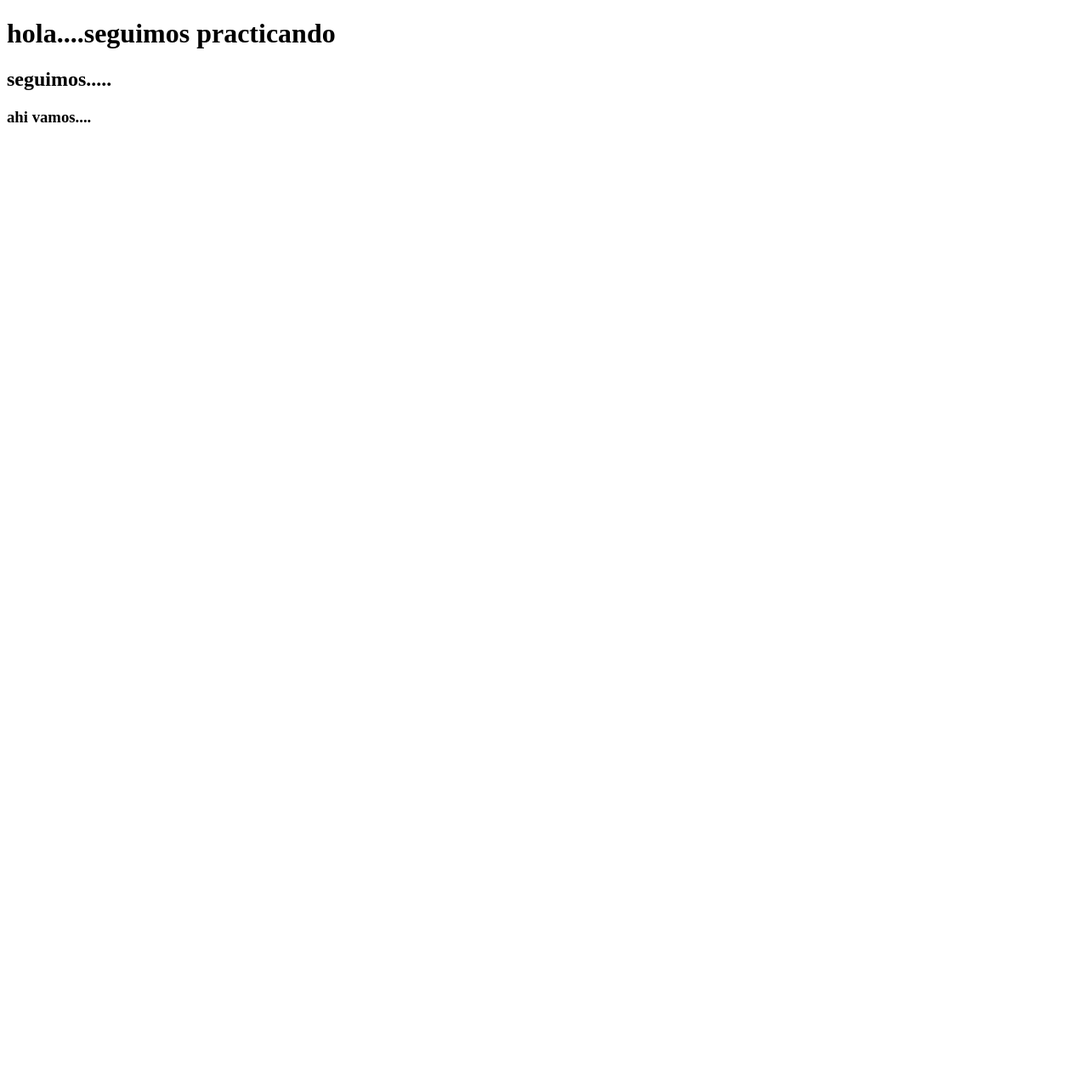
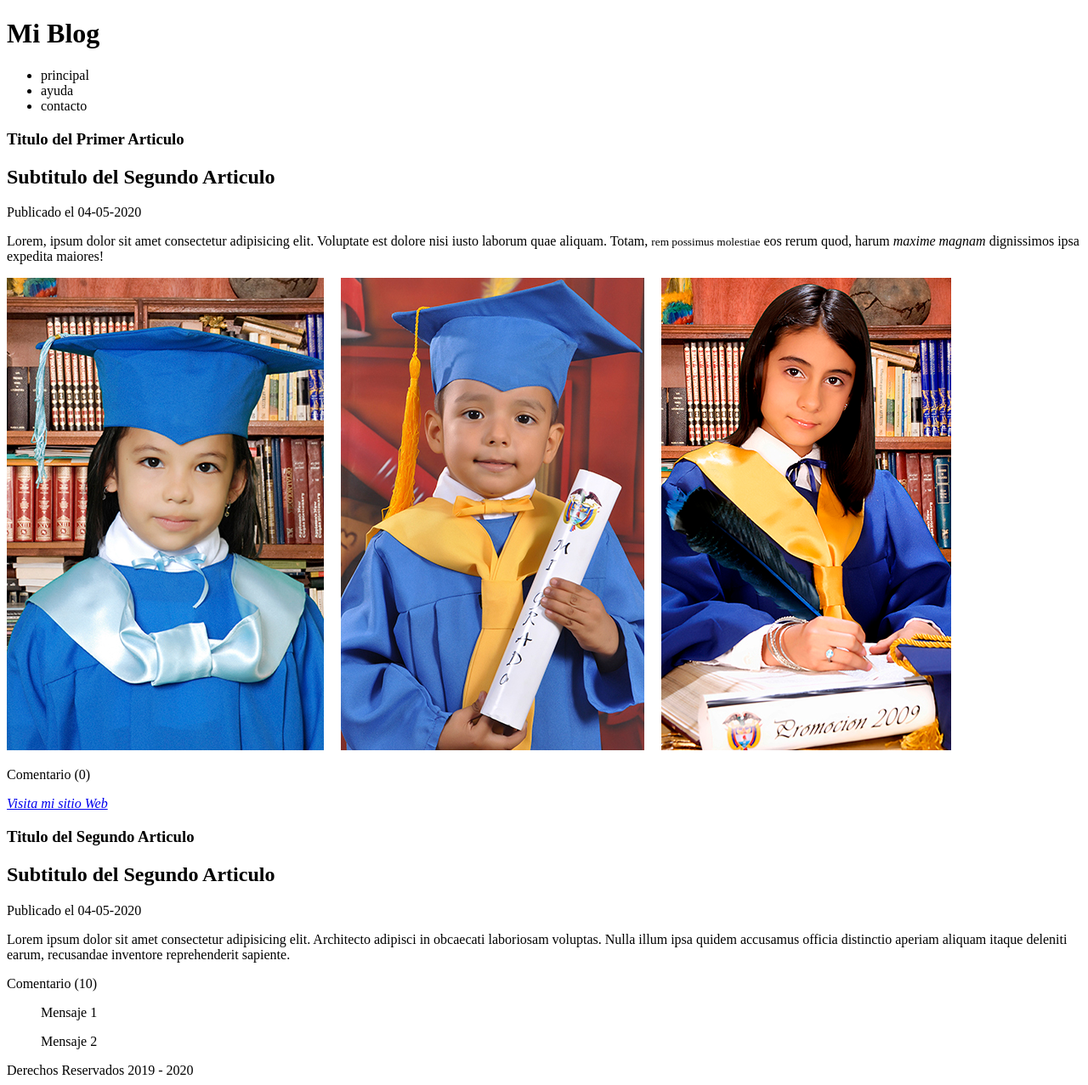
Before and after one commit to J738/Proyecto-1-, a plain HTML site: page index.html in a window 1280 px wide. Shown: the whole page at 85% size. Before the commit the page ends 800 px from the top, so only its background shows below. Drawn offline with Linux system fonts and the light colour scheme.

Commit message:
se agrega cambios y carpeta imagenes

```diff
--- a/index.html
+++ b/index.html
@@ -1,13 +1,65 @@
 <!DOCTYPE html>
-<html lang="en">
+<html lang="es">
 <head>
     <meta charset="UTF-8">
-    <meta name="viewport" content="width=device-width, initial-scale=1.0">
-    <title>Document</title>
+    <meta name="description" content="Herramientas industriales para construccion">
+    <meta name="author" content="Isabel">
+    <meta name="keywords" content="maquinarias para construccion, equipo de seguridad, materiales para construccion, herramientas electricas para construccion"/>
+    <title>Herramientas-Isabel</title>
 </head>
 <body>
-    <h1>hola....seguimos practicando</h1>
-    <h2>seguimos.....</h2>
-    <h3> ahi vamos....</h3>
+    <header>
+        <h1>Mi Blog</h1>
+    </header>
+    <nav>
+        <ul>
+            <li>principal</li>
+            <li>ayuda</li>
+            <li>contacto</li>
+        </ul>
+    </nav>
+    <section>
+        <article>
+            <hgroup>
+                <h1>Titulo del Primer Articulo</h1>
+                <h2>Subtitulo del Segundo Articulo</h2>
+                </hgroup>
+<time datetime="04-05-2020"> Publicado el 04-05-2020</time>
+<p>Lorem, ipsum <span>dolor sit amet</span> consectetur adipisicing elit. Voluptate est dolore nisi iusto laborum quae aliquam. Totam, <small>rem possimus molestiae</small> eos rerum quod, harum <cite>maxime magnam</cite> dignissimos ipsa expedita maiores!</p>
+<img src="imagenes/logo.jpg">
+<footer>
+    <p>Comentario (0)</p>
+</footer>
+<address>
+    <a href="http://google.com">Visita mi sitio Web</a>
+</address>
+
+        </article>
+        <article>
+            <hgroup>
+                <h1>Titulo del Segundo Articulo</h1>
+                <h2>Subtitulo del Segundo Articulo</h2>
+            </hgroup>
+            <time datetime="04-05-2020"> Publicado el 04-05-2020</time>
+            <p>Lorem ipsum dolor sit amet consectetur adipisicing elit. Architecto adipisci in obcaecati laboriosam voluptas. Nulla illum ipsa quidem accusamus officia distinctio aperiam aliquam itaque deleniti earum, recusandae inventore reprehenderit sapiente.</p>
+            <footer>
+                <p>Comentario (10)</p>
+            </footer>
+        </article>
+    </section>
+
+    <aside>
+        <blockquote cite="http://faztweb.com">
+             Mensaje 1
+        </blockquote>
+        <blockquote cite="http://facebook.com/fazweb">
+             Mensaje 2
+        </blockquote>
+    </aside>
+    <footer>
+        Derechos Reservados 2019 - 2020
+    </footer>
+
+
 </body>
 </html>
```
Also changed, not shown: imagenes/logo.jpg (added).
